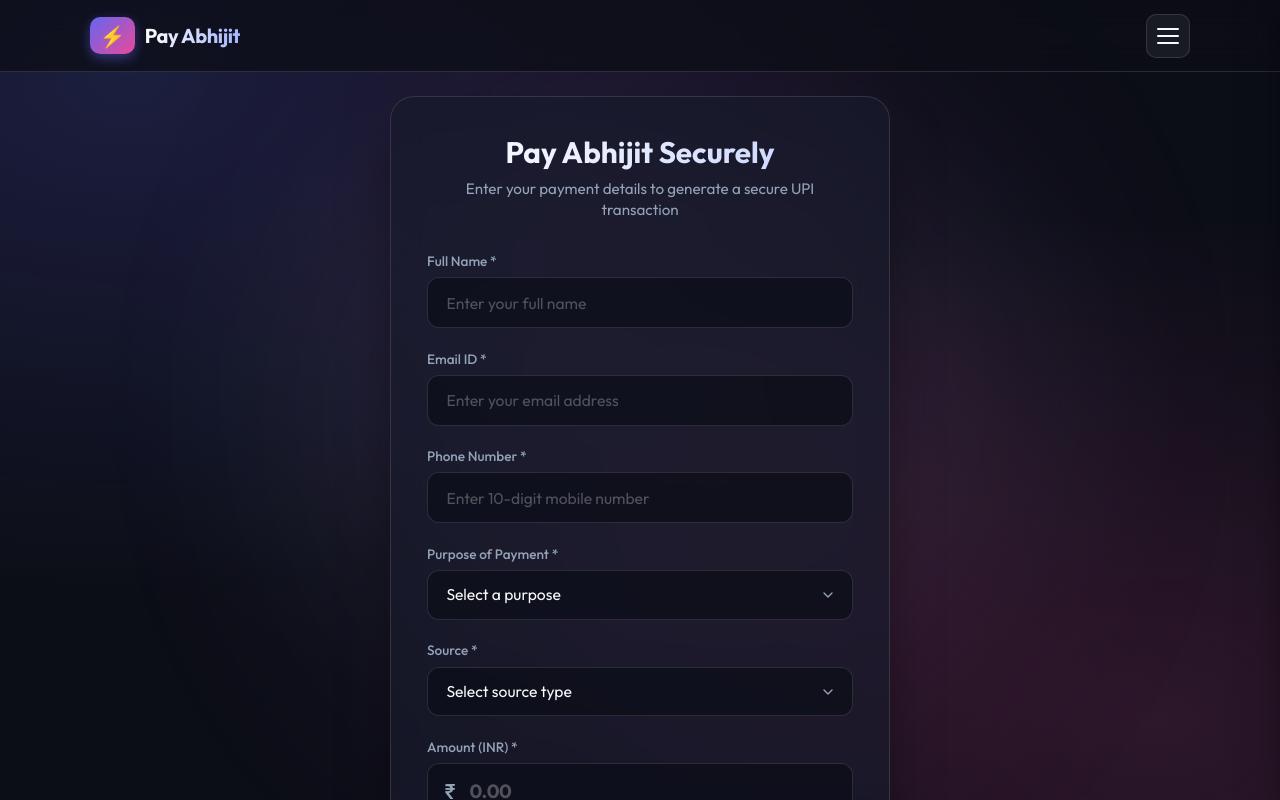
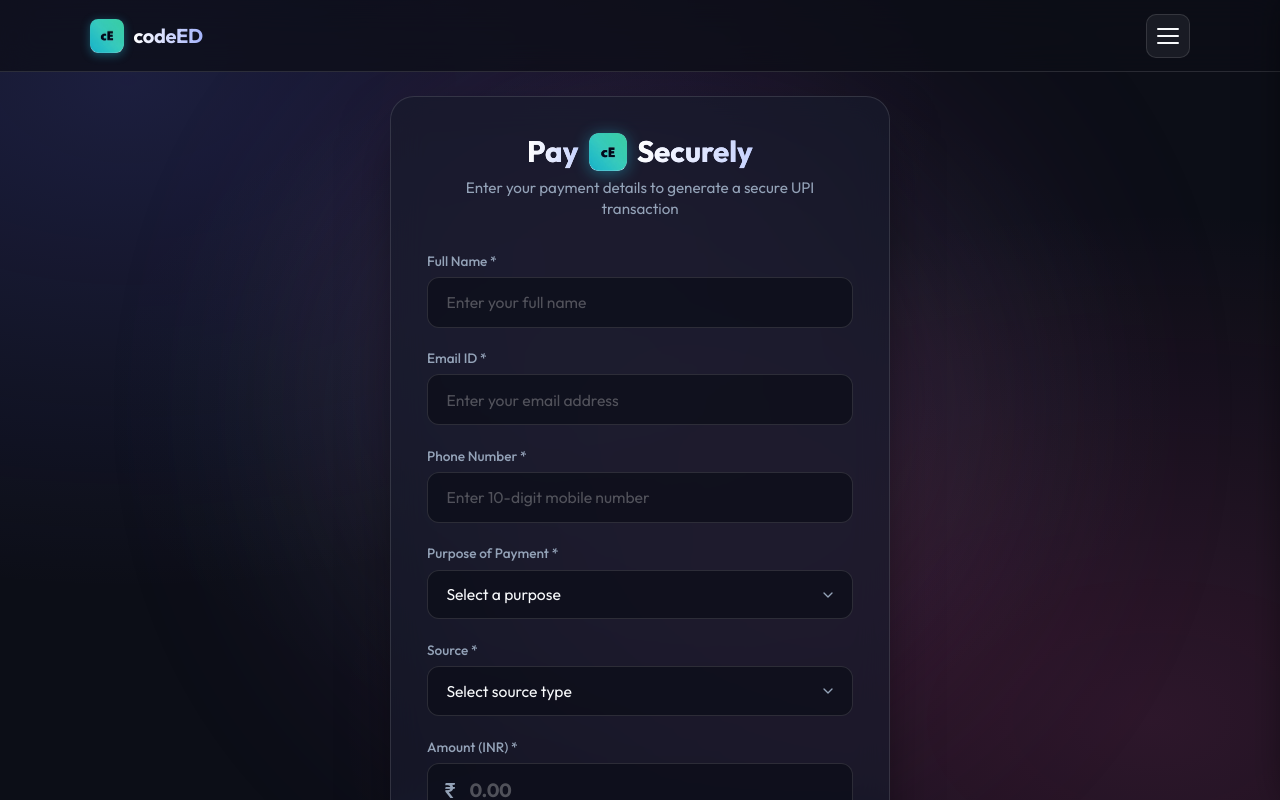
Before and after one commit to Abhijiteuon/upi-payment-app, a React (Vite) app: page / in a window 1280 px wide. Shown: the top 800 px of the page. Built offline with nearby package versions, Linux system fonts and the light colour scheme.

Commit message:
Update form branding to Pay codeED Securely featuring codeED logo in place of text

```diff
--- a/src/App.jsx
+++ b/src/App.jsx
@@ -144,7 +144,16 @@ function App() {
               {paymentStep === 'form' && (
                 <div className="fade-in">
                   <div className="header">
-                    <h1>Pay Abhijit Securely</h1>
+                    <h1 className="pay-heading-with-logo">
+                      <span className="pay-text-gradient">Pay</span>
+                      <img
+                        src="/codeed-icon.png"
+                        alt="codeED"
+                        title="codeED"
+                        className="codeed-brand-logo-inline"
+                      />
+                      <span className="pay-text-gradient">Securely</span>
+                    </h1>
                     <p>Enter your payment details to generate a secure UPI transaction</p>
                   </div>
 
--- a/src/components/Navbar.jsx
+++ b/src/components/Navbar.jsx
@@ -24,8 +24,8 @@ function Navbar({ currentView, onNavigate, isAdminLoggedIn, onAdminLogout }) {
       <nav className="navbar">
         <div className="nav-container">
           <div className="nav-logo" onClick={() => handleNavClick('pay')}>
-            <span className="logo-badge">⚡</span>
-            <span className="logo-text">Pay Abhijit</span>
+            <img src="/codeed-icon.png" alt="codeED" className="nav-logo-img" />
+            <span className="logo-text">codeED</span>
           </div>
 
           <button
--- a/src/index.css
+++ b/src/index.css
@@ -105,6 +105,19 @@ body {
   padding: 0.35rem 0.6rem;
   border-radius: 10px;
   box-shadow: 0 4px 12px var(--primary-glow);
+}
+
+.nav-logo-img {
+  width: 34px;
+  height: 34px;
+  border-radius: 8px;
+  object-fit: cover;
+  box-shadow: 0 2px 10px rgba(34, 211, 238, 0.35);
+  transition: transform 0.2s ease;
+}
+
+.nav-logo:hover .nav-logo-img {
+  transform: scale(1.06);
 }
 
 .logo-text {
@@ -322,6 +335,41 @@ body {
   background: linear-gradient(to right, #ffffff, #c7d2fe);
   -webkit-background-clip: text;
   -webkit-text-fill-color: transparent;
+}
+
+.pay-heading-with-logo {
+  display: inline-flex;
+  align-items: center;
+  justify-content: center;
+  gap: 0.65rem;
+  flex-wrap: wrap;
+  font-size: 1.85rem;
+  font-weight: 700;
+  margin-bottom: 0.4rem;
+  line-height: 1.25;
+}
+
+.pay-text-gradient {
+  background: linear-gradient(to right, #ffffff, #c7d2fe);
+  -webkit-background-clip: text;
+  -webkit-text-fill-color: transparent;
+}
+
+.codeed-brand-logo-inline {
+  height: 2.35rem;
+  width: auto;
+  aspect-ratio: 1 / 1;
+  border-radius: 9px;
+  vertical-align: middle;
+  filter: drop-shadow(0 2px 8px rgba(34, 211, 238, 0.4));
+  transition: transform 0.25s ease, filter 0.25s ease;
+  display: inline-block;
+  cursor: pointer;
+}
+
+.codeed-brand-logo-inline:hover {
+  transform: scale(1.08) rotate(-2deg);
+  filter: drop-shadow(0 4px 14px rgba(34, 211, 238, 0.65));
 }
 
 .header p {
```
Also changed, not shown: public/codeed-icon.png (added), public/codeed-logo.png (added).
